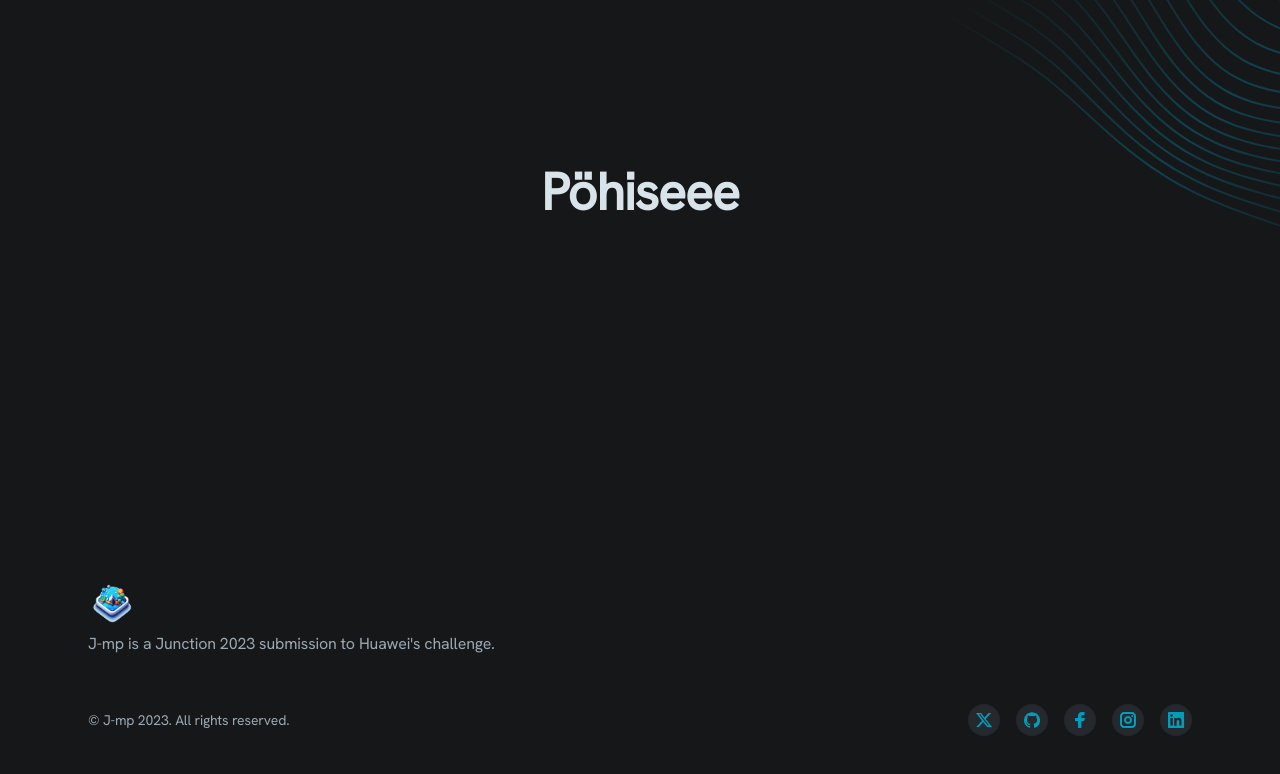
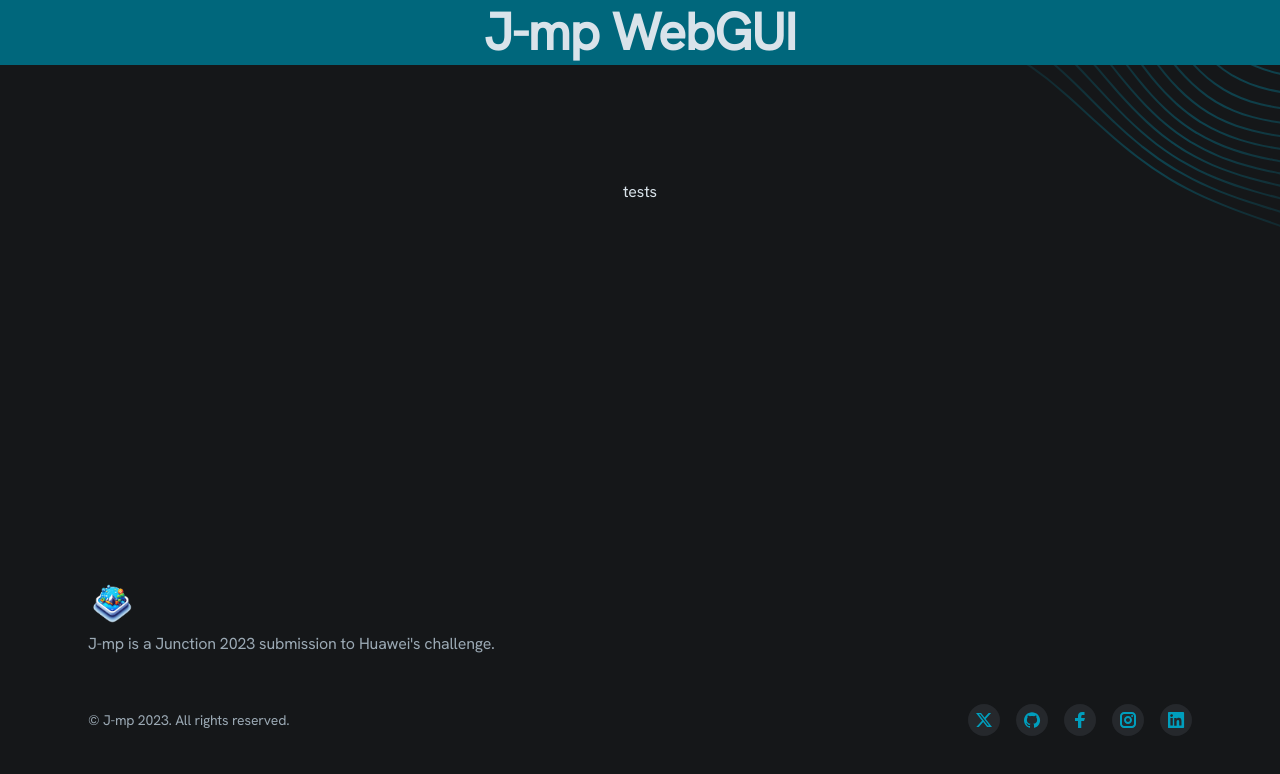
Before and after one commit to Mankeli-Software/junction2023, a Next.js app in the folder website/: page /webpanel in a window 1280 px wide. Shown: the top 774 px of the page. Built offline with nearby package versions, Linux system fonts and the light colour scheme.

Commit message:
Webpanel Header to it's own component

```diff
--- a/website/app/webpanel/page.tsx
+++ b/website/app/webpanel/page.tsx
@@ -1,11 +1,15 @@
 import { Suspense } from "react"
 import Loading from "@/components/loading"
+import WebpanelHeader from "@/components/webpanel_header"
 import Webpanel from "@/components/webpanel"
 
 export default function WebGUI() {
     return (
+        <>
+        <WebpanelHeader />
         <Suspense fallback={<Loading />}>
             <Webpanel />
         </Suspense>
+        </>
     )
 }
--- a/website/components/webpanel.tsx
+++ b/website/components/webpanel.tsx
@@ -2,10 +2,10 @@ export default function Webpanel() {
     return (
         <section className="relative">
             <div className="max-w-6xl mx-auto px-4 sm:px-6">
-                <div className="pt-32 pb-12 md:pt-40 md:pb-20">
-                {/* Page content */}
-                    <div className="max-w-3xl mx-auto text-center pb-12 md:pb-20">
-                        <h1 className="h1">Pöhiseee</h1>
+                <div className="max-w-3xl mx-auto text-center pb-12 md:pb-20 md:pt-5 ">
+                    <div className="pt-32 pb-12 md:pt-40 md:pb-20">
+                    {/* Page content */}
+                        <p>tests</p>
                     </div>
                 </div>
             </div>
--- /dev/null
+++ b/website/components/webpanel_header.tsx
@@ -0,0 +1,9 @@
+export default function WebpanelHeader() {
+    return(
+    <header className="absolute w-full z-30">
+        <div className="bg-purple-700 text-center">
+            <h1 className="h1">J-mp WebGUI</h1>
+        </div>
+    </header>
+    )
+}
```
